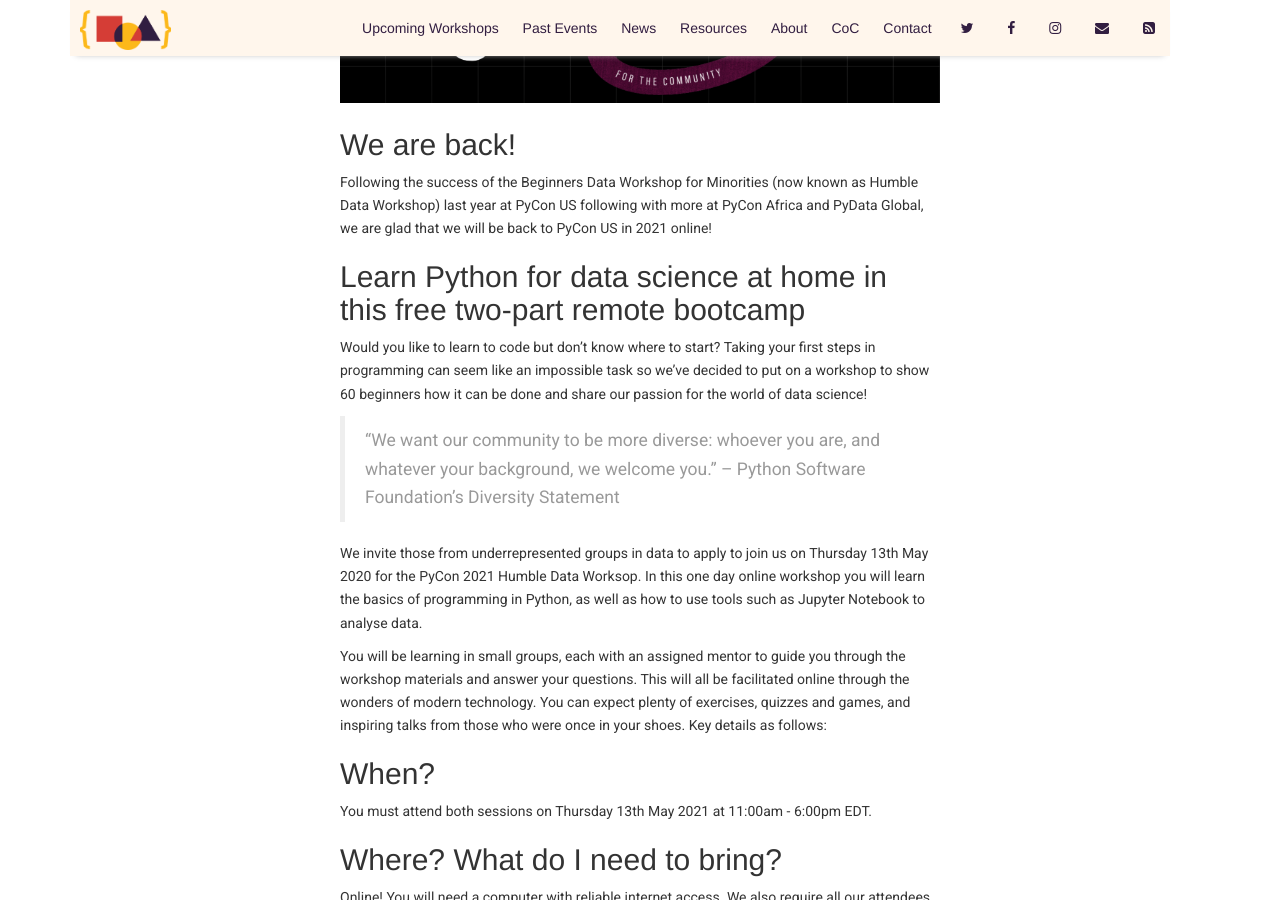
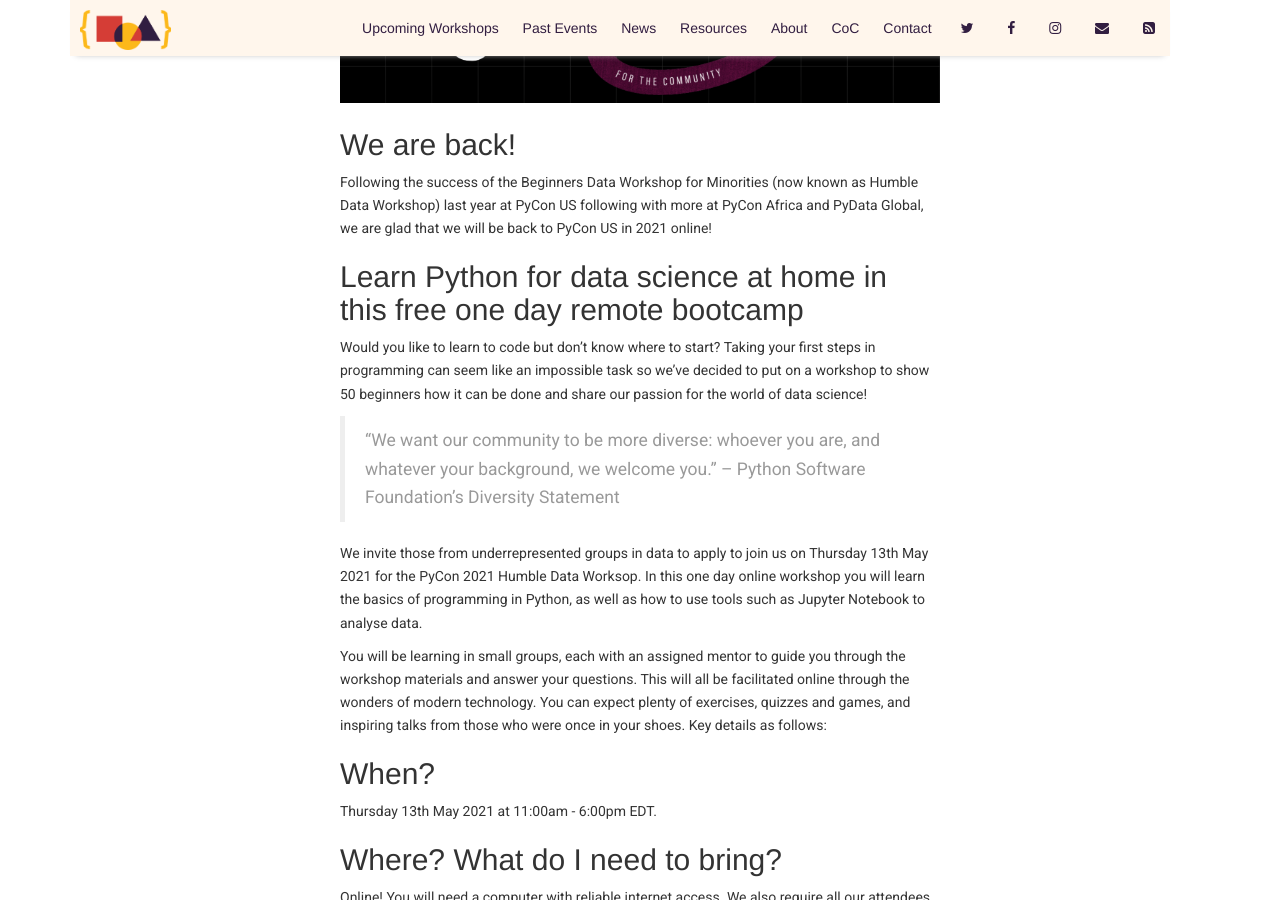
Before and after one commit to HumbleData/HumbleData.github.io, a Jekyll site: the page built from _posts/2021-05-13-pyconus2021.md, in a window 1280 px wide and 900 px high, scrolled down 399 px. Built offline with Jekyll 4.4.1, drawn with Linux system fonts in a browser that asks for light colours; nearby versions of some CDN libraries; comment, search, counter and statistics services are not loaded.

Commit message:
Fixing information for pycon 2021

```diff
--- a/_posts/2021-05-13-pyconus2021.md
+++ b/_posts/2021-05-13-pyconus2021.md
@@ -13,19 +13,19 @@
 
 Following the success of the Beginners Data Workshop for Minorities (now known as Humble Data Workshop) last year at PyCon US following with more at PyCon Africa and PyData Global, we are glad that we will be back to PyCon US in 2021 online!
 
-## Learn Python for data science at home in this free two-part remote bootcamp
+## Learn Python for data science at home in this free one day remote bootcamp
 
-Would you like to learn to code but don’t know where to start? Taking your first steps in programming can seem like an impossible task so we’ve decided to put on a workshop to show 60 beginners how it can be done and share our passion for the world of data science!
+Would you like to learn to code but don’t know where to start? Taking your first steps in programming can seem like an impossible task so we’ve decided to put on a workshop to show 50 beginners how it can be done and share our passion for the world of data science!
 
 >“We want our community to be more diverse: whoever you are, and whatever your background, we welcome you.” – Python Software Foundation’s Diversity Statement
 
-We invite those from underrepresented groups in data to apply to join us on Thursday 13th May 2020 for the PyCon 2021 Humble Data Worksop. In this one day online workshop you will learn the basics of programming in Python, as well as how to use tools such as Jupyter Notebook to analyse data.
+We invite those from underrepresented groups in data to apply to join us on Thursday 13th May 2021 for the PyCon 2021 Humble Data Worksop. In this one day online workshop you will learn the basics of programming in Python, as well as how to use tools such as Jupyter Notebook to analyse data.
 
 You will be learning in small groups, each with an assigned mentor to guide you through the workshop materials and answer your questions. This will all be facilitated online through the wonders of modern technology. You can expect plenty of exercises, quizzes and games, and inspiring talks from those who were once in your shoes. Key details as follows:
 
 ## When?
 
-You must attend both sessions on Thursday 13th May 2021 at 11:00am - 6:00pm EDT.
+Thursday 13th May 2021 at 11:00am - 6:00pm EDT.
 
 ## Where? What do I need to bring?
 
```
